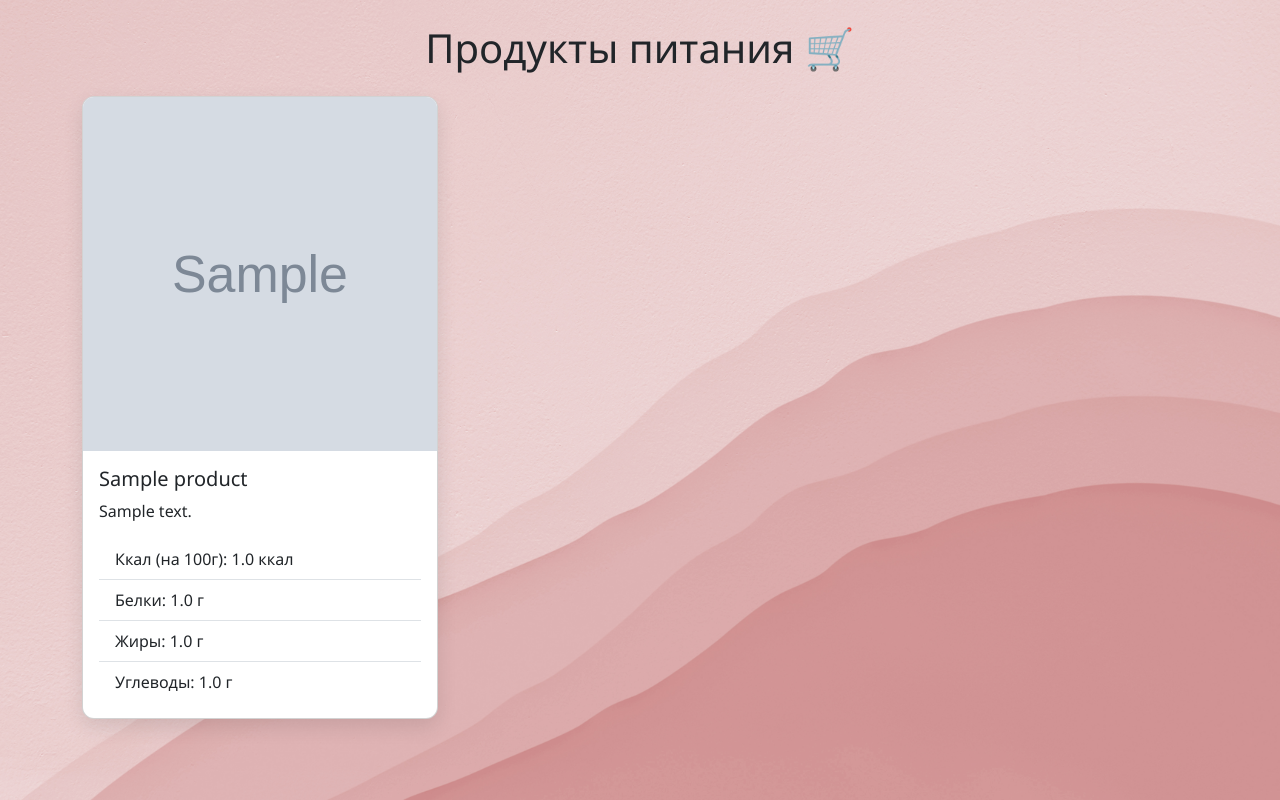
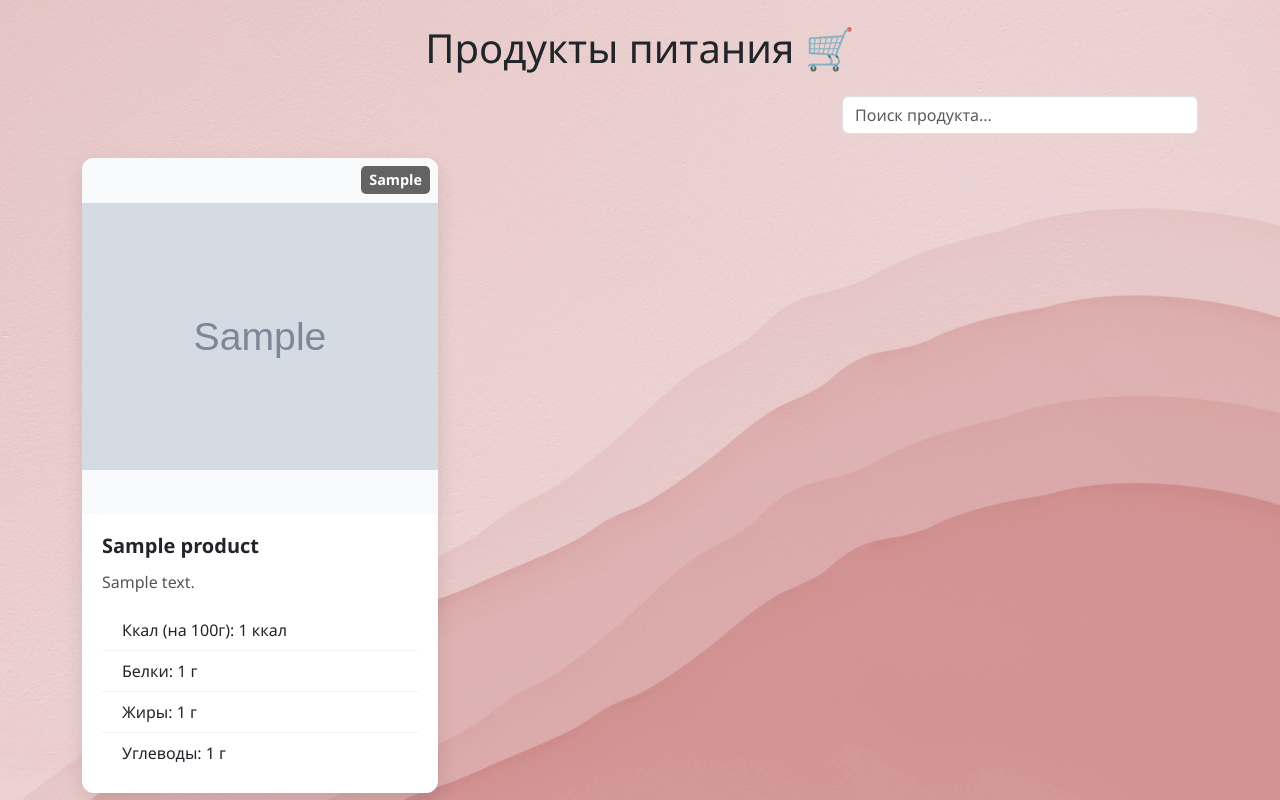
Before and after one commit to lnknwl/prostranstvo, a Flask app: page /products in a window 1280 px wide. Run offline with Flask 3, Linux system fonts and the light colour scheme; tables that the repository leaves empty hold one stand-in row (values such as "Sample post"); grey boxes marked "Sample" are stand-in pictures.

Commit message:
Мелкие изменения

```diff
--- a/main.py
+++ b/main.py
@@ -1,5 +1,6 @@
 import os
 from flask import Flask, jsonify, render_template, request, redirect, url_for, flash, session, flash, abort
+from sqlalchemy import func
 from werkzeug.utils import secure_filename
 from werkzeug.security import generate_password_hash, check_password_hash
 from models import db, Recipe, Product, Exercise
@@ -22,7 +23,7 @@ app.config['GIF_UPLOAD_FOLDER'] = os.path.join(BASE_DIR, gif_upload_folder)
 app.config['MAX_CONTENT_LENGTH'] = int(os.getenv('MAX_CONTENT_LENGTH', 16 * 1024 * 1024))
 
 # app.config['SECRET_KEY'] = os.getenv('SECRET_KEY')
-app.config['SQLALCHEMY_DATABASE_URI'] = os.getenv('SQLALCHEMY_DATABASE_URI')
+# app.config['SQLALCHEMY_DATABASE_URI'] = os.getenv('SQLALCHEMY_DATABASE_URI')
 # app.config['UPLOAD_FOLDER'] = os.getenv('UPLOAD_FOLDER')
 # app.config['GIF_UPLOAD_FOLDER'] = os.getenv('GIF_UPLOAD_FOLDER')
 # app.config['MAX_CONTENT_LENGTH'] = int(os.getenv('MAX_CONTENT_LENGTH', 16 * 1024 * 1024))
@@ -111,7 +112,7 @@ def admin_recipes():
             flash('Неподдерживаемый формат файла')
             return redirect(request.url)
 
-    recipes = Recipe.query.all()
+    recipes = Recipe.query.order_by(Recipe.id.desc()).all()
     return render_template('admin_recipes.html', recipes=recipes)
 
 @app.route('/admin/products', methods=['GET', 'POST'])
@@ -122,6 +123,7 @@ def admin_products():
     if request.method == 'POST':
         name = request.form.get('name')
         description = request.form.get('description', '')
+        category = request.form.get('category', '')
         calories = request.form.get('calories', type=float)
         protein = request.form.get('protein', type=float) or 0.0
         fat = request.form.get('fat', type=float) or 0.0
@@ -144,6 +146,7 @@ def admin_products():
             new_product = Product(
                 name=name,
                 description=description,
+                category=category,
                 image_url='images/products/' + filename,
                 calories=calories,
                 protein=protein,
@@ -159,7 +162,7 @@ def admin_products():
             flash('Неподдерживаемый формат файла')
             return redirect(request.url)
 
-    products = Product.query.all()
+    products = Product.query.order_by(Product.id.desc()).all()
     return render_template('admin_products.html', products=products)
 
 @app.route('/admin/exercises/', methods=['GET', 'POST'])
@@ -203,7 +206,7 @@ def admin_exercises():
             flash('Неподдерживаемый формат файла')
             return redirect(request.url)
 
-    exercises = Exercise.query.all()
+    exercises = Exercise.query.order_by(Exercise.id.desc()).all()
     categories = ['Руки', 'Грудь', 'Ноги', 'Плечи', 'Пресс', 'Ягодицы']
     return render_template('admin_exercises.html', exercises=exercises, categories=categories)
 
@@ -412,8 +415,7 @@ def delete_exercise(exercise_id):
 
 @app.route('/products')
 def products_page():
-    products = Product.query.all()
-    return render_template('products.html', products=products)
+    return render_template('products.html')
 
 @app.errorhandler(404)
 def page_not_found(error):
@@ -421,20 +423,19 @@ def page_not_found(error):
 
 @app.route('/api/search_recipes')
 def search_recipes():
-    query = request.args.get('q', '').strip().lower()
+    query = request.args.get('q', '').strip()
     page = int(request.args.get('page', 1))
     per_page = 40
 
-    all_recipes = Recipe.query.order_by(Recipe.id).all()
+    base_query = Recipe.query.order_by(Recipe.id.desc())
 
     if query:
-        filtered = [r for r in all_recipes if query in r.title.lower()]
-    else:
-        filtered = all_recipes
+        lowered_query = f"%{query.lower()}%"
+        base_query = base_query.filter(
+            func.lower(Recipe.title).like(lowered_query)
+        )
 
-    start = (page - 1) * per_page
-    end = start + per_page
-    paginated = filtered[start:end]
+    paginated = base_query.paginate(page=page, per_page=per_page, error_out=False)
 
     result = [{
         'id': r.id,
@@ -442,11 +443,48 @@ def search_recipes():
         'description': r.description,
         'ingredients': r.ingredients,
         'image_url': url_for('static', filename=r.image_url)
-    } for r in paginated]
+    } for r in paginated.items]
 
     return jsonify({
         'recipes': result,
-        'has_next': end < len(filtered)
+        'has_next': paginated.has_next,
+        'page': page,
+        'per_page': per_page,
+        'total': paginated.total
+    })
+
+@app.route('/api/search_products')
+def search_products():
+    query_str = request.args.get('q', '').strip()
+    page = int(request.args.get('page', 1))
+    per_page = 40
+
+    base_query = Product.query.order_by(Product.id.desc())
+
+    if query_str:
+        lowered_query = f"%{query_str.lower()}%"
+        base_query = base_query.filter(func.lower(Product.name).like(lowered_query))
+
+    paginated = base_query.paginate(page=page, per_page=per_page, error_out=False)
+
+    result = [{
+        'id': p.id,
+        'name': p.name,
+        'description': p.description,
+        'category': p.category or 'Без категории',
+        'calories': p.calories,
+        'protein': p.protein,
+        'fat': p.fat,
+        'carbs': p.carbs,
+        'image_url': url_for('static', filename=p.image_url)
+    } for p in paginated.items]
+
+    return jsonify({
+        'products': result,
+        'has_next': paginated.has_next,
+        'page': page,
+        'per_page': per_page,
+        'total': paginated.total
     })
 
 @app.route('/api/recipes')
@@ -454,7 +492,7 @@ def api_recipes():
     page = int(request.args.get('page', 1))
     per_page = 40
 
-    query = Recipe.query.order_by(Recipe.id)
+    query = Recipe.query.order_by(Recipe.id.desc())
     paginated = query.paginate(page=page, per_page=per_page, error_out=False)
 
     result = [{
@@ -476,4 +514,4 @@ def api_recipes():
 if __name__ == "__main__":
     with app.app_context():
         db.create_all()
-    app.run()
+    app.run(debug=True)
--- a/models.py
+++ b/models.py
@@ -14,6 +14,7 @@ class Product(db.Model):
     name = db.Column(db.String(100), nullable=False)
     image_url = db.Column(db.String(255), nullable=False)
     description = db.Column(db.Text, nullable=False)
+    category = db.Column(db.String(50))
     calories = db.Column(db.Float, nullable=False)
     protein = db.Column(db.Float, nullable=False)
     fat = db.Column(db.Float, nullable=False)
--- a/static/products.css
+++ b/static/products.css
@@ -18,6 +18,10 @@ body, html {
   overflow: hidden;
   box-shadow: 0 8px 20px rgba(0, 0, 0, 0.1);
   transition: transform 0.25s ease, box-shadow 0.25s ease;
+  border: none;
+  display: flex;
+  flex-direction: column;
+  height: 100%;
 }
 
 .food-card:hover {
@@ -25,36 +29,85 @@ body, html {
   box-shadow: 0 16px 40px rgba(0, 0, 0, 0.15);
 }
 
-.food-card img {
+.square-image-container {
+  position: relative;
   width: 100%;
-  aspect-ratio: 1 / 1;
-  object-fit: cover;
-  display: block;
+  padding-top: 100%;
+  background: #f8f9fa;
+  overflow: hidden;
 }
 
-@media (max-width: 992px) {
-  .food-card img {
-    aspect-ratio: 4 / 3;
+.img-fit {
+  position: absolute;
+  top: 0;
+  left: 0;
+  width: 100%;
+  height: 100%;
+  object-fit: contain;
+}
+
+.card-body {
+  padding: 1.25rem;
+}
+
+.card-title {
+  font-weight: 600;
+  margin-bottom: 0.75rem;
+}
+
+.card-text {
+  color: #555;
+  margin-bottom: 1rem;
+}
+
+.list-group-item {
+  padding: 0.5rem 1.25rem;
+  border-color: rgba(0,0,0,0.05);
+}
+
+.square-image-container {
+  position: relative;
+  width: 100%;
+  padding-top: 100%;
+  background: #f8f9fa;
+  overflow: hidden;
+}
+
+.category-badge {
+  position: absolute;
+  top: 8px;
+  right: 8px;
+  background-color: rgba(0, 0, 0, 0.6);
+  color: #fff;
+  padding: 3px 8px;
+  border-radius: 5px;
+  font-size: 0.90rem;
+  font-weight: 600;
+  pointer-events: none;
+  user-select: none;
+  white-space: nowrap;
+  max-width: 90%;
+  overflow: hidden;
+  text-overflow: ellipsis;
+}
+
+@media (max-width: 576px) {
+  .row-cols-sm-2 > * {
+    flex: 0 0 auto;
+    width: 100%;
   }
 }
 
-@media (max-width: 768px) {
-  .food-card {
-    box-shadow: 0 6px 16px rgba(0, 0, 0, 0.1);
-  }
-
-  .food-card img {
-    aspect-ratio: 3 / 2;
+@media (min-width: 576px) and (max-width: 992px) {
+  .row-cols-sm-2 > * {
+    flex: 0 0 auto;
+    width: 50%;
   }
 }
 
-@media (max-width: 480px) {
-  .food-card {
-    border-radius: 10px;
-    box-shadow: 0 4px 12px rgba(0, 0, 0, 0.1);
-  }
-
-  .food-card img {
-    aspect-ratio: 4 / 5;
+@media (min-width: 992px) {
+  .row-cols-lg-3 > * {
+    flex: 0 0 auto;
+    width: 33.333333%;
   }
 }
--- a/templates/products.html
+++ b/templates/products.html
@@ -3,34 +3,88 @@
 <head>
   <meta charset="UTF-8" />
   <title>Продукты питания</title>
+  <meta name="viewport" content="width=device-width, initial-scale=1.0">
+  <link rel="preload" href="/static/images/background_1080.webp" as="image">
   <link href="https://cdn.jsdelivr.net/npm/bootstrap@5.3.3/dist/css/bootstrap.min.css" rel="stylesheet" />
   <link rel="stylesheet" href="{{ url_for('static', filename='products.css') }}">
 </head>
 <body>
-
   <div class="container my-4">
     <h1 class="mb-4 text-center">Продукты питания 🛒</h1>
 
-  <div class="row row-cols-1 row-cols-md-3 g-4">
-    {% for product in products %}
-      <div class="col">
+    <div class="row justify-content-end mb-4">
+      <div class="col-12 col-sm-6 col-lg-4">
+        <input type="text" id="searchInput" class="form-control" placeholder="Поиск продукта..." />
+      </div>
+    </div>
+
+    <div class="row row-cols-1 row-cols-sm-2 row-cols-lg-3 g-4" id="productList">
+    </div>
+  </div>
+
+  <script>
+    const searchInput = document.getElementById('searchInput');
+    const productList = document.getElementById('productList');
+    let currentPage = 1;
+    let searchQuery = '';
+    let debounceTimeout;
+
+    async function loadProducts(reset = false) {
+      if (reset) {
+        productList.innerHTML = '';
+        currentPage = 1;
+      }
+
+      const url = `/api/search_products?q=${encodeURIComponent(searchQuery)}&page=${currentPage}`;
+
+      try {
+        const response = await fetch(url);
+        if (!response.ok) throw new Error('Ошибка загрузки');
+
+        const data = await response.json();
+
+        data.products.forEach(product => {
+          const col = document.createElement('div');
+          col.className = 'col';
+
+          col.innerHTML = `
             <div class="card h-100 food-card">
-          <img src="{{ url_for('static', filename=product.image_url) }}" class="card-img-top" alt="{{ product.name }}">
+              <div class="square-image-container position-relative">
+                <img src="${product.image_url}" class="card-img-top img-fit" alt="${product.name}" loading="lazy">
+                <div class="category-badge">${product.category}</div>
+              </div>
               <div class="card-body">
-            <h5 class="card-title">{{ product.name }}</h5>
-            <p class="card-text">{{ product.description }}</p>
+                <h5 class="card-title">${product.name}</h5>
+                <p class="card-text">${product.description}</p>
                 <ul class="list-group list-group-flush">
-              <li class="list-group-item">Ккал (на 100г): {{ product.calories }} ккал</li>
-              <li class="list-group-item">Белки: {{ product.protein }} г</li>
-              <li class="list-group-item">Жиры: {{ product.fat }} г</li>
-              <li class="list-group-item">Углеводы: {{ product.carbs }} г</li>
+                  <li class="list-group-item">Ккал (на 100г): ${product.calories} ккал</li>
+                  <li class="list-group-item">Белки: ${product.protein} г</li>
+                  <li class="list-group-item">Жиры: ${product.fat} г</li>
+                  <li class="list-group-item">Углеводы: ${product.carbs} г</li>
                 </ul>
               </div>
             </div>
-      </div>
-    {% endfor %}
-  </div>
-</div>
+          `;
 
+          productList.appendChild(col);
+        });
+
+        currentPage++;
+      } catch (err) {
+        console.error(err);
+        productList.innerHTML = '<div class="text-center text-danger">Ошибка загрузки данных</div>';
+      }
+    }
+
+    searchInput.addEventListener('input', () => {
+        clearTimeout(debounceTimeout);
+        debounceTimeout = setTimeout(() => {
+          searchQuery = searchInput.value.trim();
+          loadProducts(true);
+        }, 400);
+      });
+
+    loadProducts();
+  </script>
 </body>
 </html>
```
Also changed, not shown: static/admin.css (+12 -0 lines), templates/admin_products.html (+23 -4 lines), templates/recipes.html (+34 -12 lines). Lines whose indentation alone changed are shown as unchanged.
